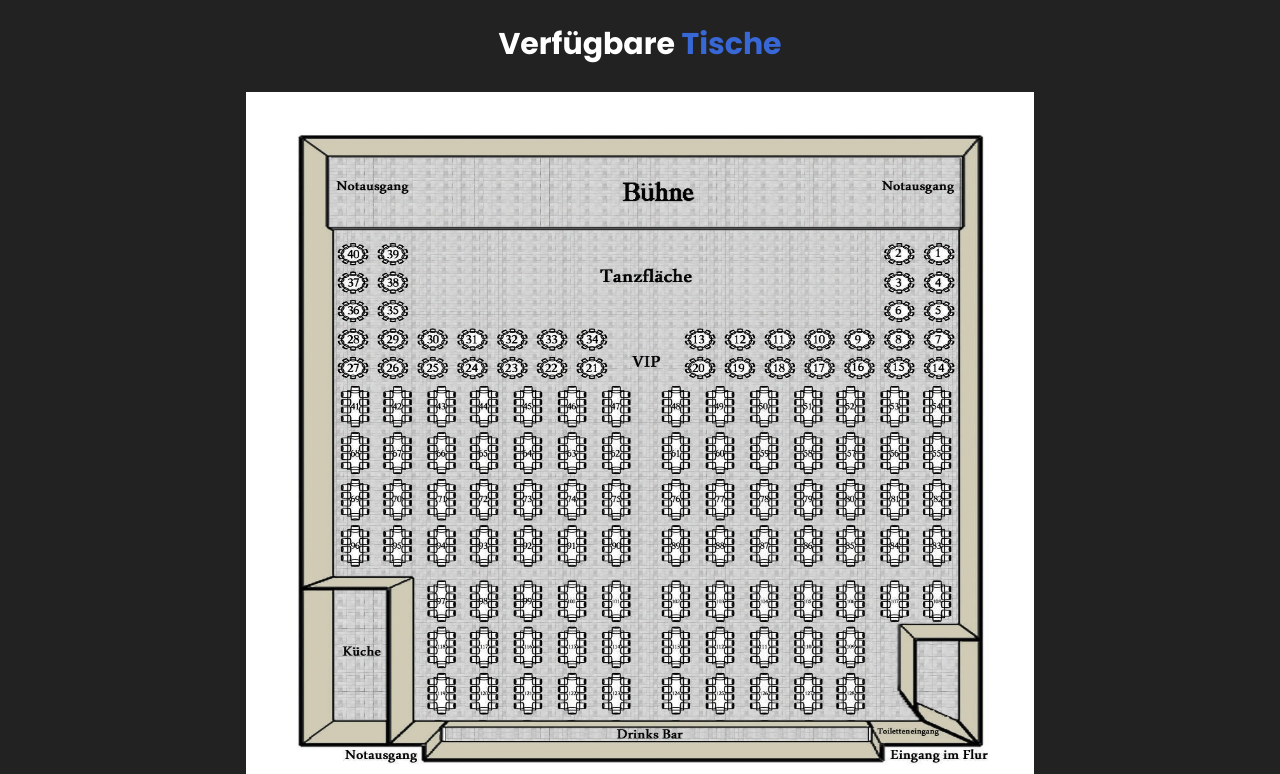
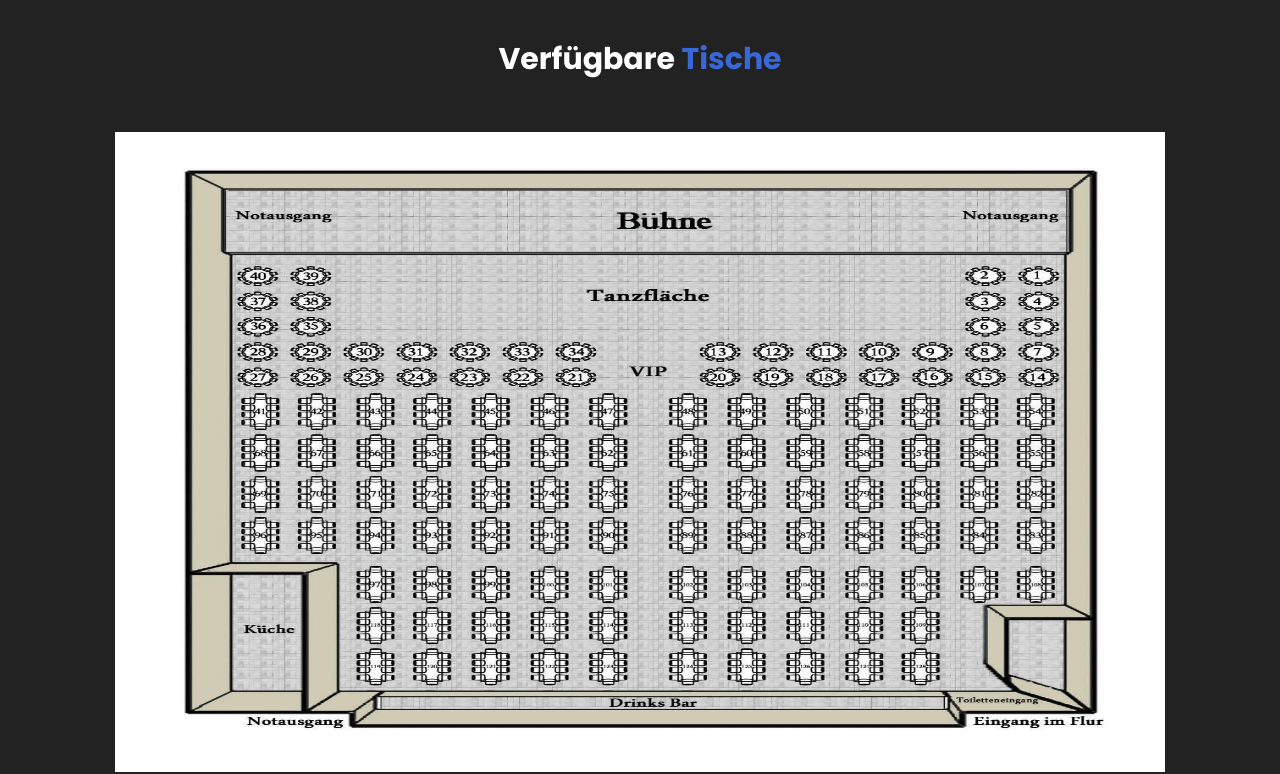
Before and after one commit to sido1-dev/newyearevent, a plain HTML site: page index.html in a window 1280 px wide. Shown: the part 1711-2485 px from the top of the page. Drawn offline with nearby package versions, Linux system fonts and the light colour scheme.

Commit message:
Add files via upload

```diff
--- a/styles.css
+++ b/styles.css
@@ -643,7 +643,7 @@ html::-webkit-scrollbar-thumb {
 }
 
 .plan .planImg{
-  width: 75%;
+  width: 100%;
   margin: auto;
-  min-height: 90vh;
+  height: 80vh;
 }
```
